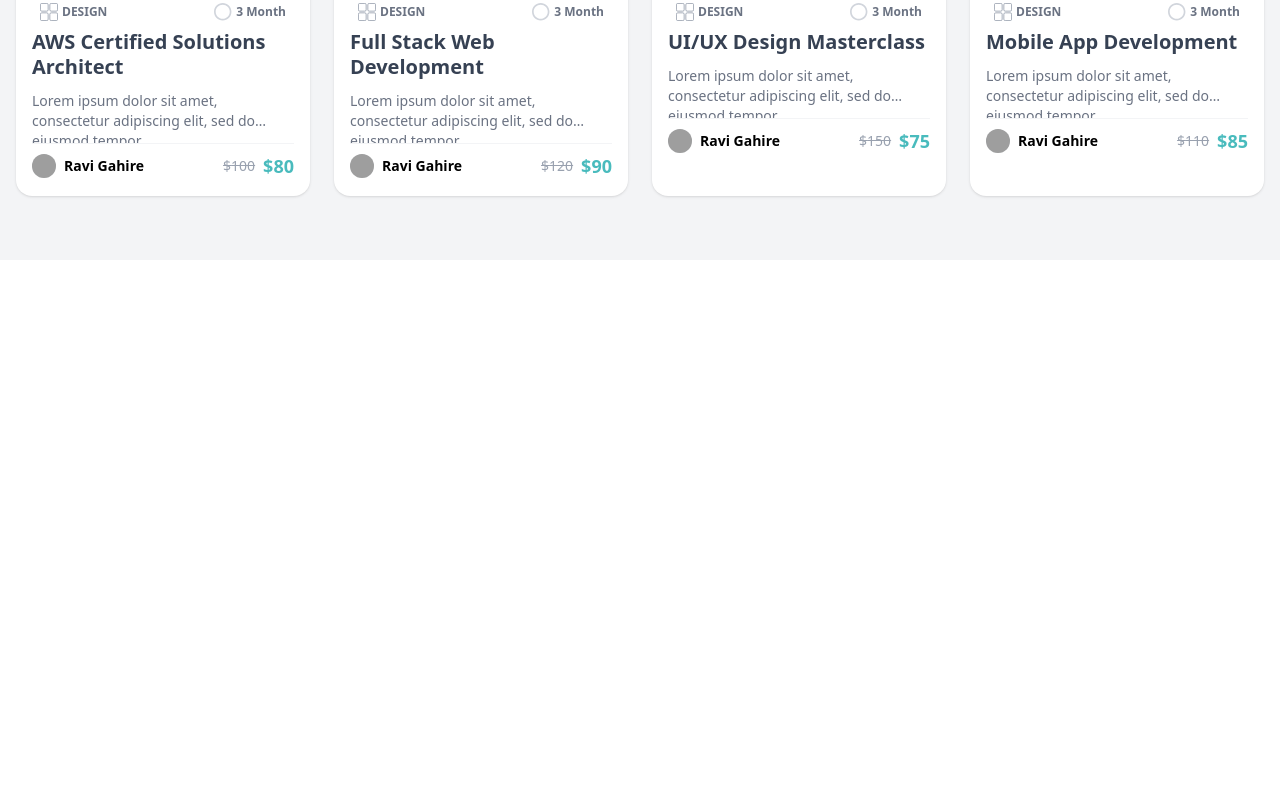
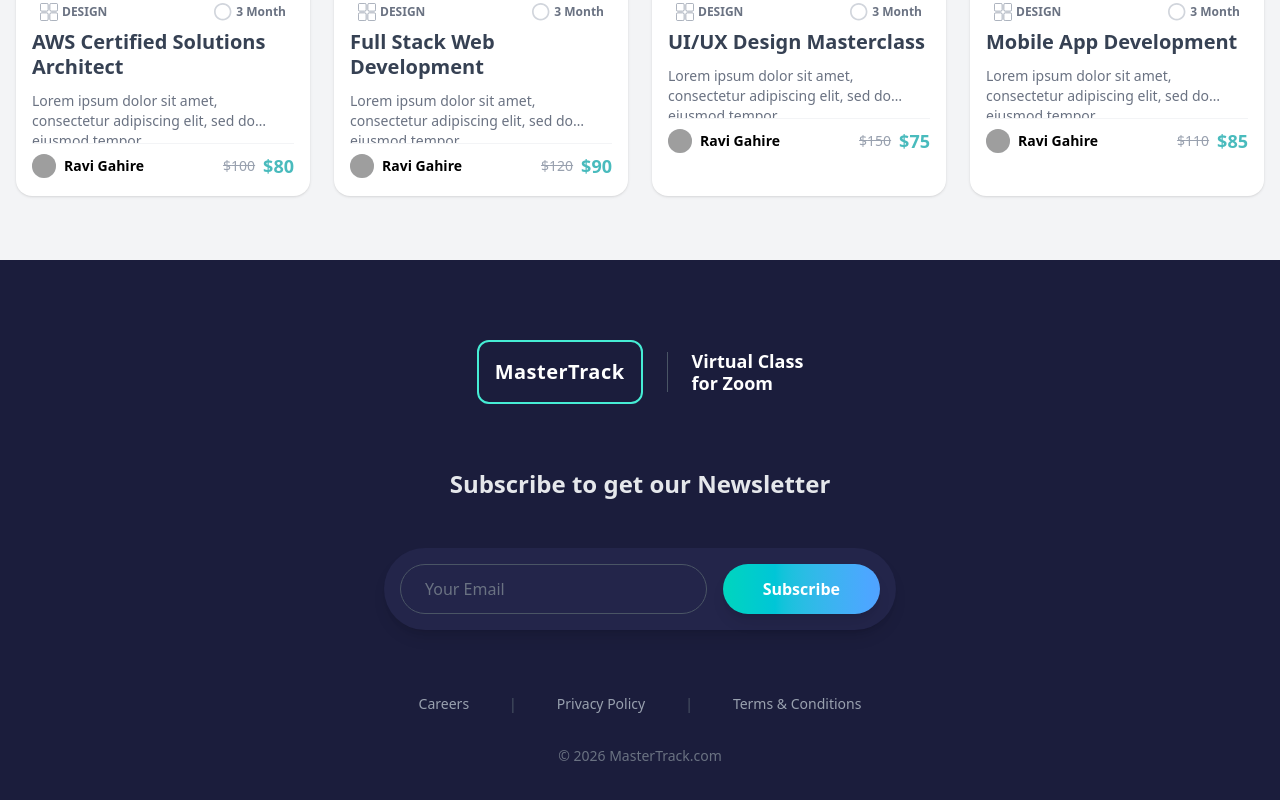
Before and after one commit to RaviGahire/lms-app, a React (Vite) app in the folder front-end/: page /blogs in a window 1280 px wide. Shown: the part 3301-4101 px from the top of the page. Before the commit the page ends 3561 px from the top, so only its background shows below. Built offline with nearby package versions, Linux system fonts and the light colour scheme; no server answers; grey boxes are pictures that could not be loaded.

Commit message:
feat: add Footer component to Blog page

```diff
--- a/front-end/src/pages/Blog/Blog.jsx
+++ b/front-end/src/pages/Blog/Blog.jsx
@@ -3,6 +3,7 @@ import { BlogHero } from './BlogHero';
 import { BlogDetails } from './BlogDetails';
 import BlogPlatform from './BlogPlatform';
 import { RelatedBlog } from './RelatedBlog';
+import { Footer } from '../../components/Footer';
 
 
 
@@ -21,6 +22,7 @@ export const Blog = () => {
       <RelatedBlog />
       <BlogPlatform />
 
+      <Footer />
     </>
 
 
```
